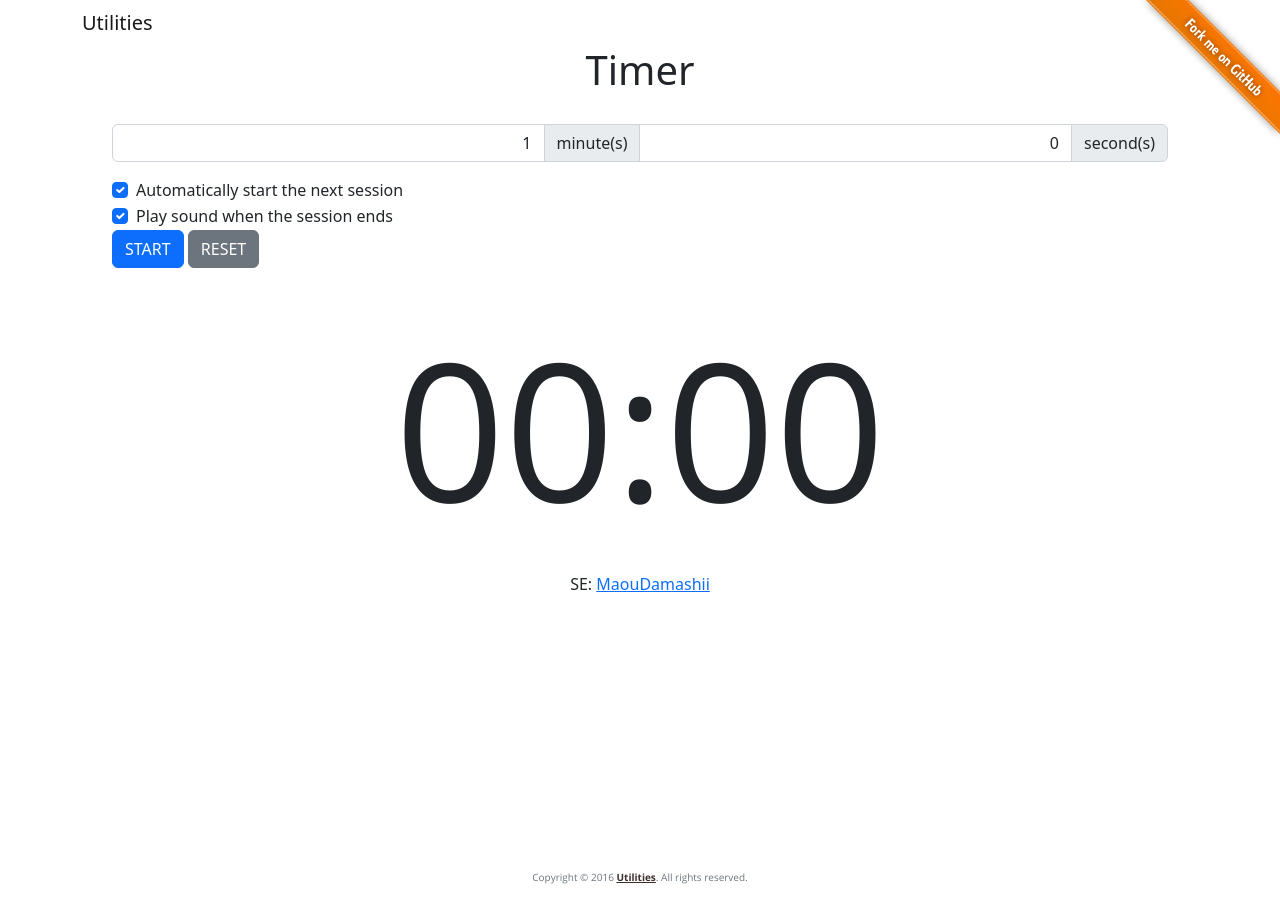
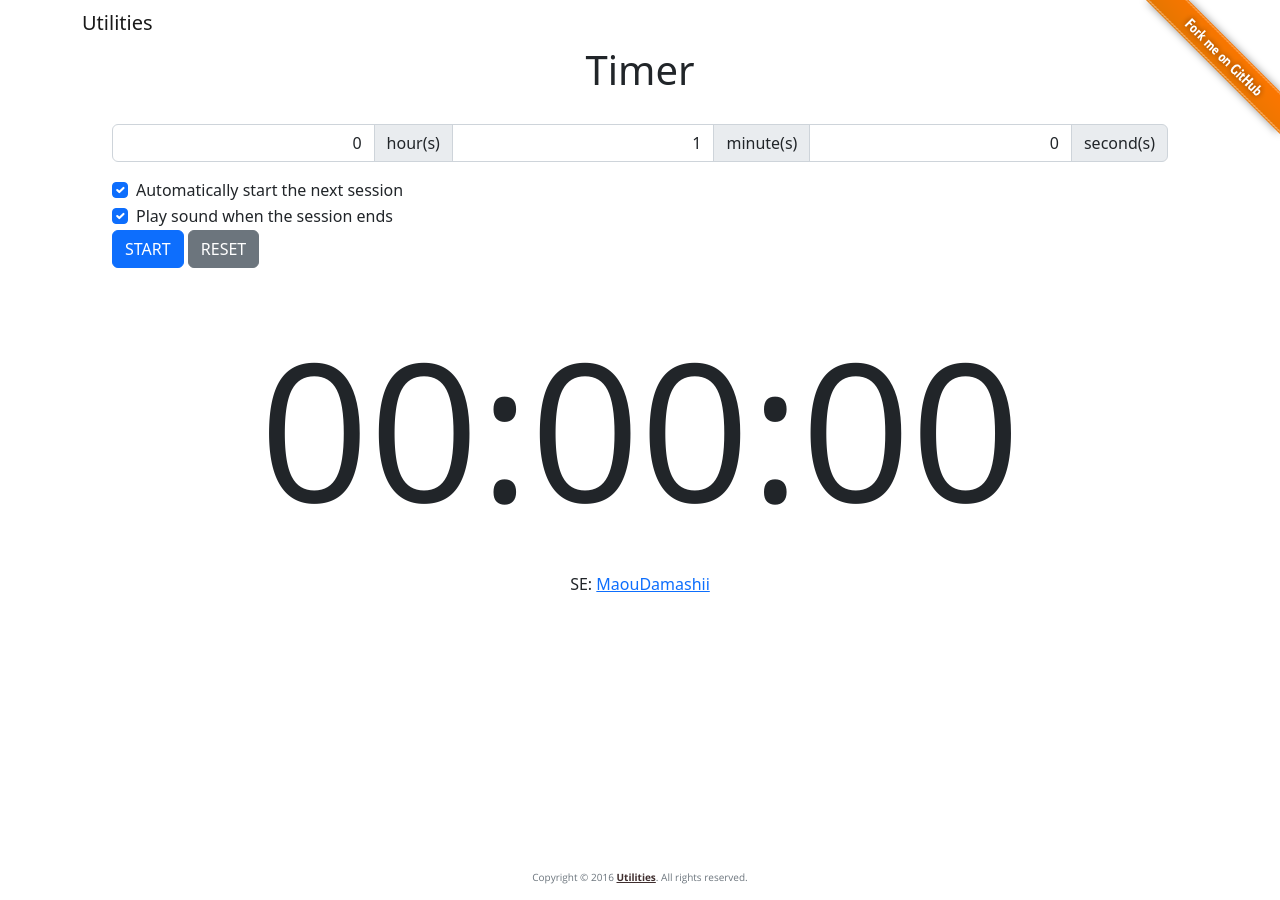
Before and after one commit to noraworld/utils, a Jekyll site: the page built from _posts/2022-09-12-timer.md, in a window 1280 px wide. Built offline with Jekyll 4.4.1, drawn with Linux system fonts in a browser that asks for light colours; some of the changed lines change nothing that is shown.

Commit message:
Add ability to set hours

```diff
--- a/_posts/2022-09-12-timer.md
+++ b/_posts/2022-09-12-timer.md
@@ -8,7 +8,10 @@ script: timer.js
 ---
 
 <div class="input-group mb-3 col-6">
-  <input id="minutes" type="text" class="form-control text-end" value="1" placeholder="0 - 99">
+  <input id="hours" type="text" class="form-control text-end" value="0" placeholder="0 - 99">
+  <span class="input-group-text">hour(s)</span>
+
+  <input id="minutes" type="text" class="form-control text-end" value="1" placeholder="0 - 59">
   <span class="input-group-text">minute(s)</span>
 
   <input id="seconds" type="text" class="form-control text-end" value="0" placeholder="0 - 59">
@@ -30,7 +33,7 @@ script: timer.js
 <button id="resume" class="btn btn-success d-none" type="button">RESUME</button>
 <button id="reset" class="btn btn-secondary" type="button">RESET</button>
 
-<div id="timer" class="text-center">00:00</div>
+<div id="timer" class="text-center">00:00:00</div>
 
 <audio id="sound">
   <source src="{{ site.baseurl }}/assets/audio/maoudamashii_se_system34.mp3" type="audio/mp3">
--- a/assets/js/post/timer.js
+++ b/assets/js/post/timer.js
@@ -3,16 +3,17 @@
 const TIMEOUT_DELAY = 100
 var timeoutID = null
 
-function show(startUnixTime, sessionMinutes, sessionSeconds) {
-  let sessionTime = sessionMinutes * 60 + sessionSeconds
+function show(startUnixTime, sessionHours, sessionMinutes, sessionSeconds) {
+  let sessionTime = sessionHours * 3600 + sessionMinutes * 60 + sessionSeconds
   let elapsedTime = getCurrentUnixTime() - startUnixTime
-  let leftTimeMinutes = ('00' + Math.floor((sessionTime - elapsedTime) / 60)).slice(-2)
+  let leftTimeHours = ('00' + Math.floor((sessionTime - elapsedTime) / 3600)).slice(-2)
+  let leftTimeMinutes = ('00' + Math.floor((sessionTime - elapsedTime) / 60) % 60).slice(-2)
   let leftTimeSeconds = ('00' + (sessionTime - elapsedTime) % 60).slice(-2)
 
-  document.querySelector('#timer').textContent = `${leftTimeMinutes}:${leftTimeSeconds}`
+  document.querySelector('#timer').textContent = `${leftTimeHours}:${leftTimeMinutes}:${leftTimeSeconds}`
 
   if (sessionTime - elapsedTime > 0) {
-    timeoutID = setTimeout(show, TIMEOUT_DELAY, startUnixTime, sessionMinutes, sessionSeconds)
+    timeoutID = setTimeout(show, TIMEOUT_DELAY, startUnixTime, sessionHours, sessionMinutes, sessionSeconds)
   }
   else {
     if (document.querySelector('#sound-power').checked) {
@@ -25,6 +26,7 @@ function show(startUnixTime, sessionMinutes, sessionSeconds) {
           show,
           TIMEOUT_DELAY,
           getCurrentUnixTime(),
+          Number(document.querySelector('#hours').value),
           Number(document.querySelector('#minutes').value),
           Number(document.querySelector('#seconds').value)
         )
@@ -49,11 +51,21 @@ function playSound() {
 function validate() {
   let isValid = true
 
+  let hours = document.querySelector('#hours')
   let minutes = document.querySelector('#minutes')
   let seconds = document.querySelector('#seconds')
 
-  let minutesRegex = /^[0-9]+$/
+  let hoursRegex = /^([0-9]|[0-9][0-9])$/
+  let minutesRegex = /^([0-9]|[0-5][0-9])$/
   let secondsRegex = /^([0-9]|[0-5][0-9])$/
+
+  if (hoursRegex.test(hours.value)) {
+    hours.classList.remove('is-invalid')
+  }
+  else {
+    hours.classList.add('is-invalid')
+    isValid = false
+  }
 
   if (minutesRegex.test(minutes.value)) {
     minutes.classList.remove('is-invalid')
@@ -81,14 +93,15 @@ function validate() {
   let resetButton = document.querySelector('#reset')
 
   startButton.addEventListener('click', () => {
+    if (validate()) {
       startButton.classList.add('d-none')
       stopButton.classList.remove('d-none')
 
       clearTimeout(timeoutID)
 
-    if (validate()) {
       show(
         getCurrentUnixTime(),
+        Number(document.querySelector('#hours').value),
         Number(document.querySelector('#minutes').value),
         Number(document.querySelector('#seconds').value)
       )
@@ -103,16 +116,17 @@ function validate() {
   })
 
   resumeButton.addEventListener('click', () => {
+    if (validate()) {
       resumeButton.classList.add('d-none')
       stopButton.classList.remove('d-none')
 
       clearTimeout(timeoutID)
 
-    if (validate()) {
       show(
         getCurrentUnixTime(),
         Number(document.querySelector('#timer').textContent.split(':')[0]),
-        Number(document.querySelector('#timer').textContent.split(':')[1])
+        Number(document.querySelector('#timer').textContent.split(':')[1]),
+        Number(document.querySelector('#timer').textContent.split(':')[2])
       )
     }
   })
@@ -124,6 +138,6 @@ function validate() {
 
     clearTimeout(timeoutID)
 
-    document.querySelector('#timer').textContent = '00:00'
+    document.querySelector('#timer').textContent = '00:00:00'
   })
 }())
```
Lines whose indentation alone changed are shown as unchanged.
